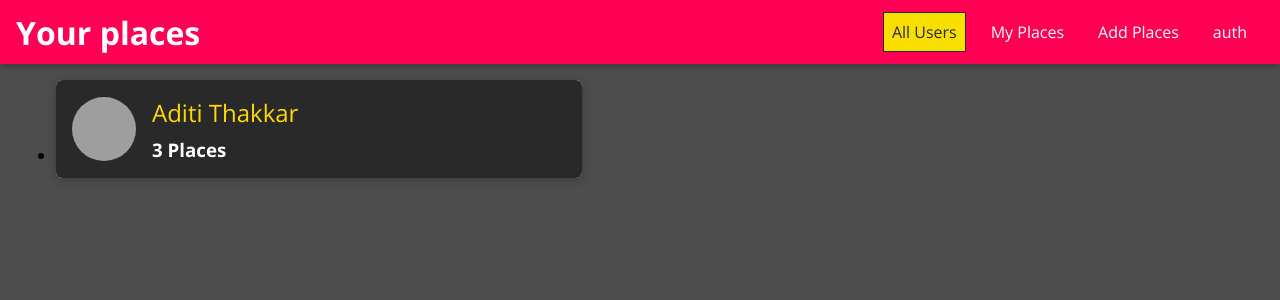
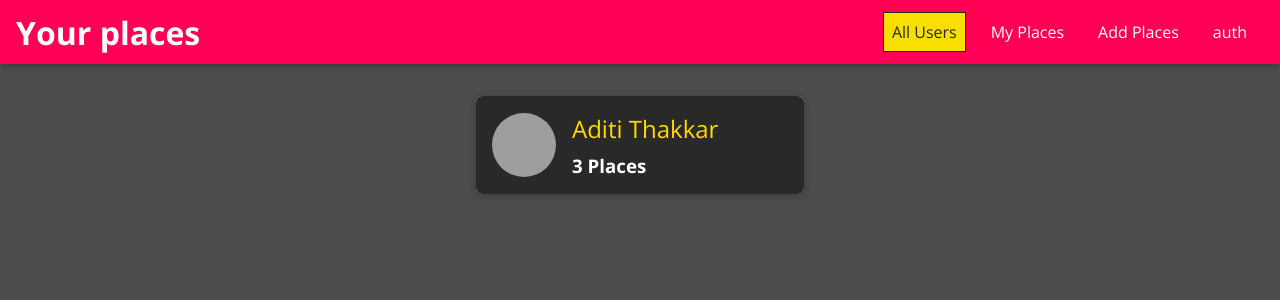
Before and after one commit to aditimirani/mern-stack-app, a React (Create React App) app: page / in a window 1280 px wide. Shown: the top 300 px of the page. Built offline with nearby package versions, Linux system fonts and the light colour scheme; grey boxes are pictures that could not be loaded.

Commit message:
fix: fix style changes

```diff
--- a/src/users/components/UserList.js
+++ b/src/users/components/UserList.js
@@ -9,13 +9,15 @@ const UserList = props => {
 
     if(props.item.length === 0){
         return(
+            <div className='center'>
             <Card>
                 <h2 className='center'>No User Found</h2>
             </Card>
+            </div>
         )
     }
     return(
-        <ul>
+        <ul className='users-list'>
             {props.item.map(user => {
                 const {id, name, image, places} = user;
                 return <UserItem key={id} id={id} name={name} image={image} placeCount={places}/>
```
